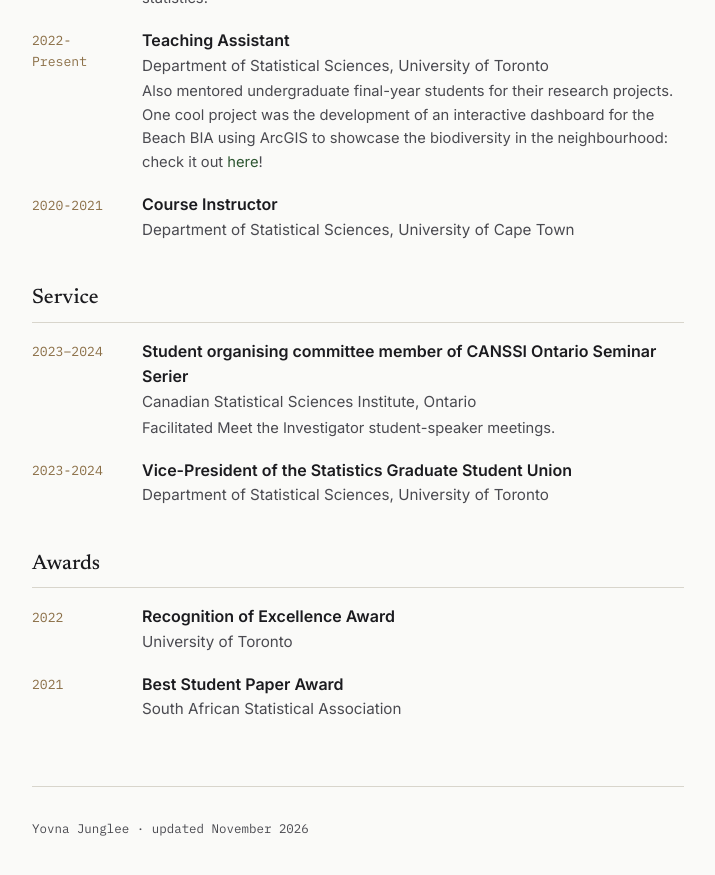
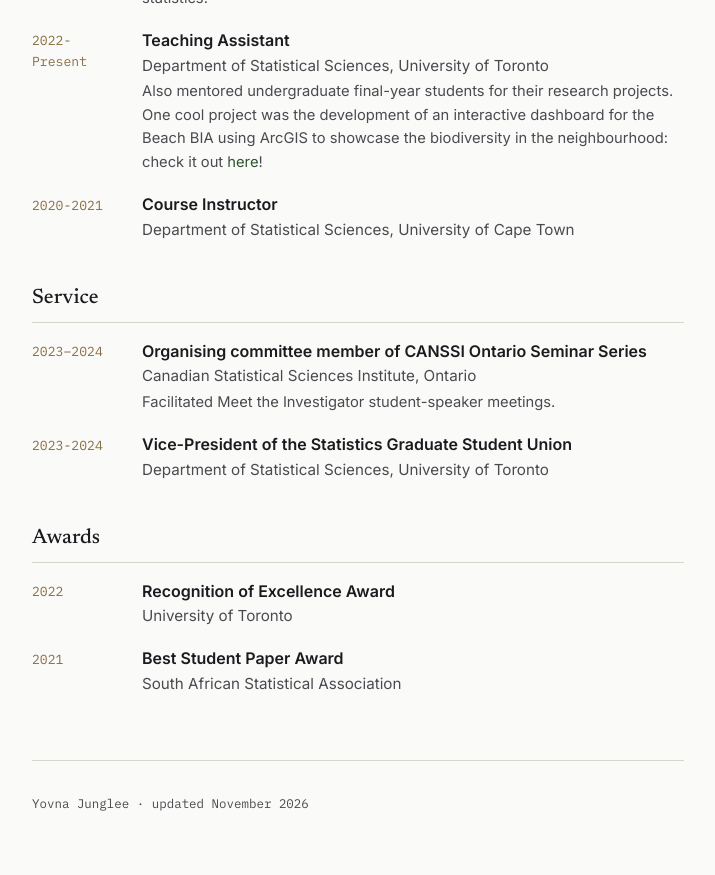
Before and after one commit to yovnajunglee/yovnajunglee.github.io, a Jekyll site: the page built from cv.md, in a window 1280 px wide and 900 px high, scrolled down 1274 px. Shown: the top 875 px of the window, without its empty margins (282-997 px from the left). Built offline with Jekyll 4.4.1, drawn with Linux system fonts in a browser that asks for light colours.

Commit message:
Correct title of CANSSI Ontario Seminar Series role

```diff
--- a/_data/cv.yml
+++ b/_data/cv.yml
@@ -34,7 +34,7 @@ experience:
 
 service:
   - date: "2023–2024"
-    title: "Student organising committee member of CANSSI Ontario Seminar Serier"
+    title: "Organising committee member of CANSSI Ontario Seminar Series"
     org: "Canadian Statistical Sciences Institute, Ontario"
     detail: "Facilitated Meet the Investigator student-speaker meetings."
   - date: "2023-2024"
```
